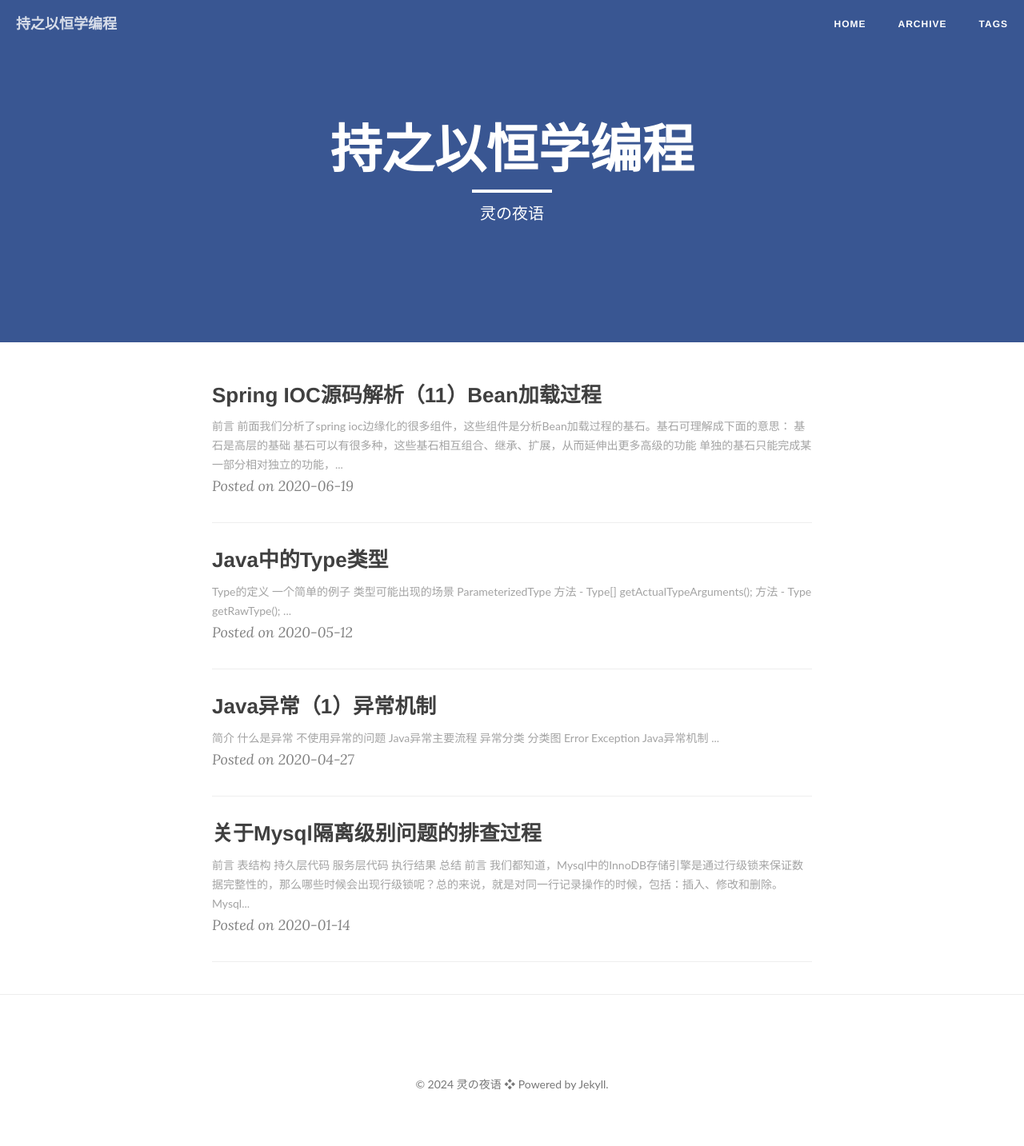
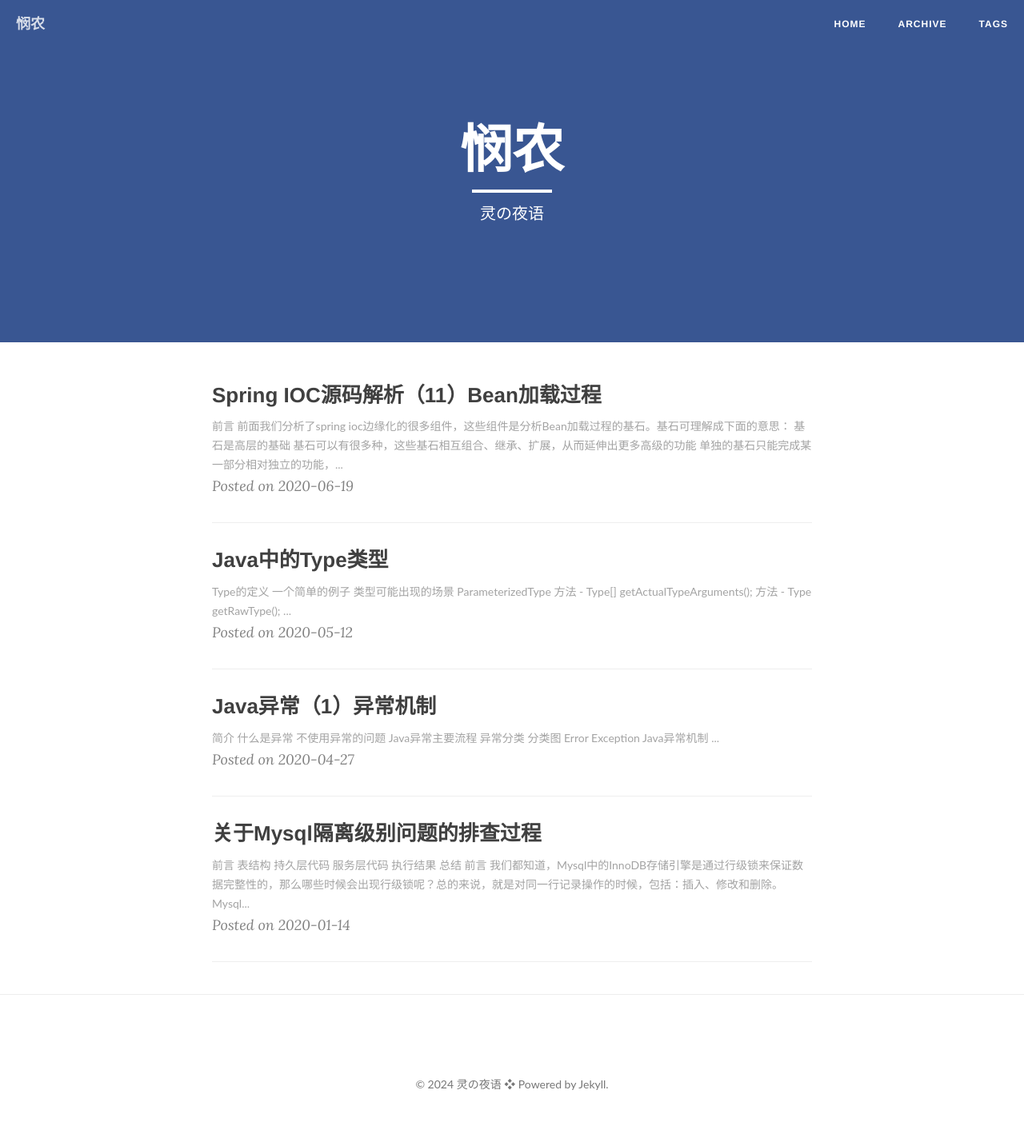
Before and after one commit to zhangfb95/zhangfb95.github.io, a Jekyll site: the page built from index.html, in a window 1280 px wide. Shown: the whole page at 80% size. Built offline with Jekyll 4.4.1, drawn with Linux system fonts in a browser that asks for light colours; nearby versions of some CDN libraries; the list of posts is cut into pages by our own code; comment, search, counter and statistics services are not loaded.

Commit message:
修改描述

```diff
--- a/_config.yml
+++ b/_config.yml
@@ -1,5 +1,5 @@
 # Site settings
-title: 持之以恒学编程
+title: 悯农
 header-img: "img/Xacebook.jpg"
 tagline: "cn"
 description: "持之以恒学编程|这一次彻底学会编程"
@@ -10,7 +10,7 @@ url: "https://zhangfb95.github.io"
 owner:
   name: "灵の夜语"
   email: zhangfb95@aliyun.com
-  bio: "持之以恒学编程"
+  bio: "悯农"
 
 # Data
 gavatar: img/favicon64.png
```
